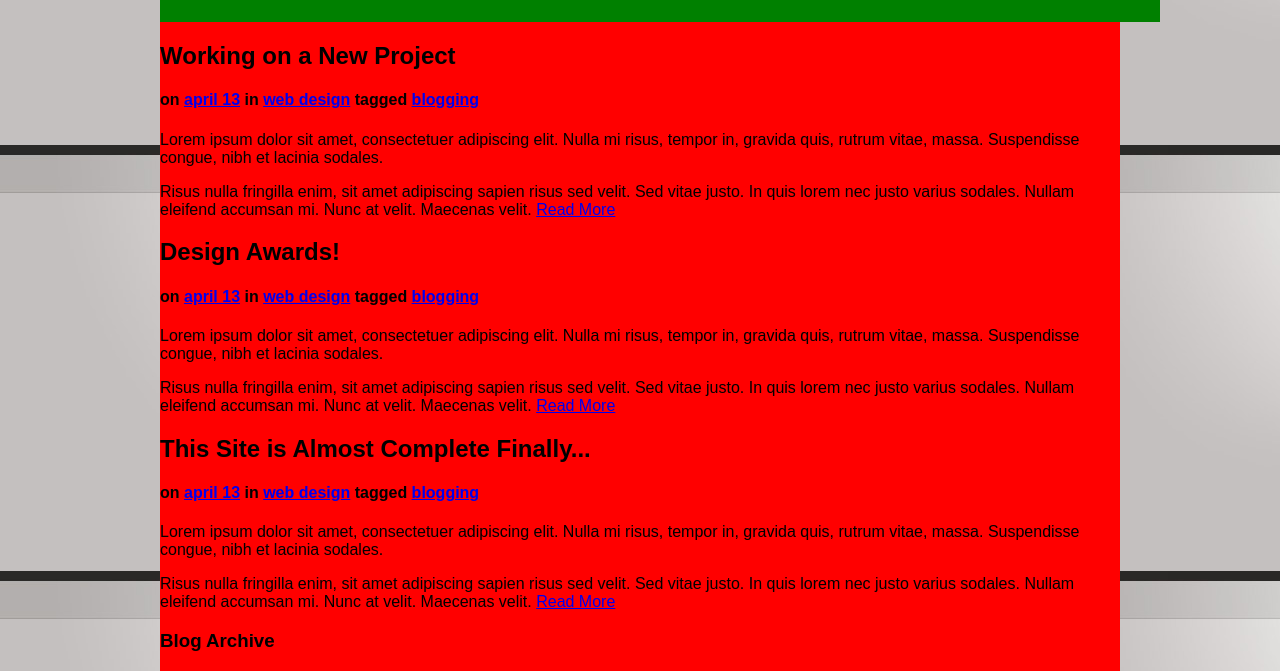
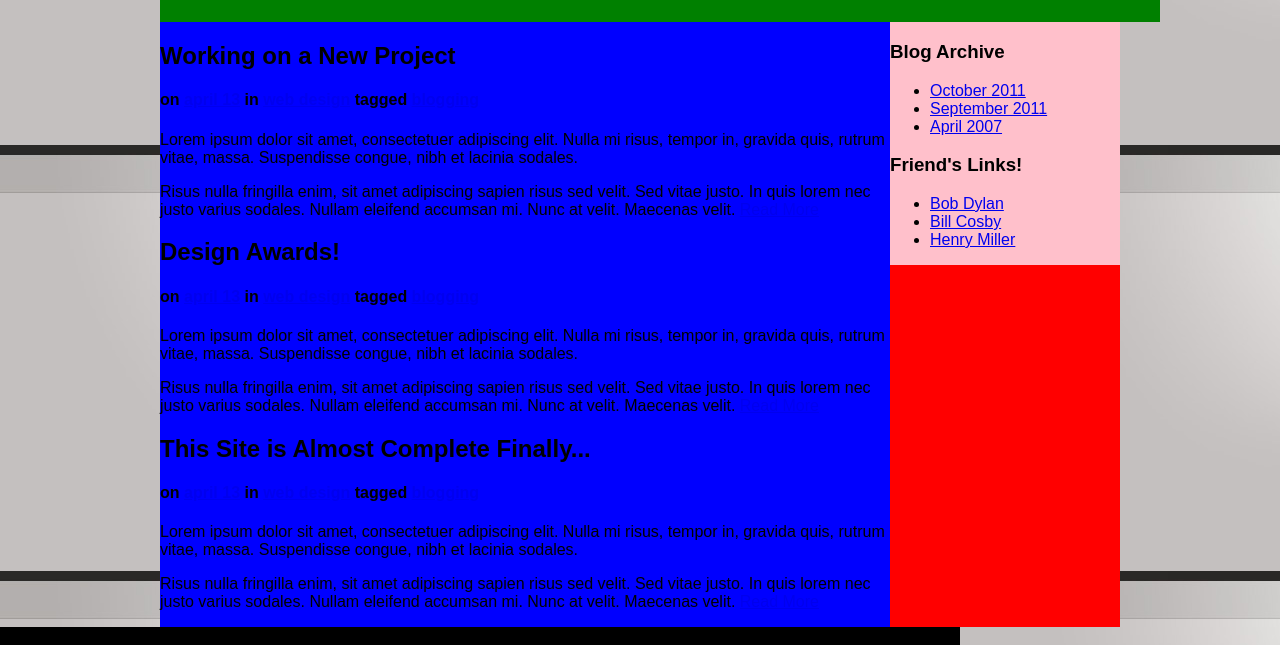
Before and after one commit to Arielle919/Greeting_card, a plain HTML site: page index.html in a window 1280 px wide. Shown: the part 281-952 px from the top of the page. After the commit the page ends 926 px from the top, so only its background shows below. Drawn offline with Linux system fonts and the light colour scheme.

Commit message:
In process CSS

```diff
--- a/css/style.css
+++ b/css/style.css
@@ -1,6 +1,6 @@
 body{
 background-image:url(../images/background_light.jpg);
-
+background-repeat: repeat-x top center;
 }
 
 #wrapper{
@@ -25,5 +25,23 @@ margin:0 auto;
 }
 
 .clear{
-  float:none;
+  clear:both;
 }
+
+#left{
+  background-color: blue;
+  width: 730px;
+  float: left;
+}
+
+#right{
+  background-color: pink;
+  width: 230px;
+  float: left;
+}
+
+footer {
+  background-color: black;
+  width: 960px;
+  clear: both;
+}
--- a/index.html
+++ b/index.html
@@ -57,9 +57,12 @@
       </section> <!-- close #right -->
       <div class="clear"></div>
     </div> <!--close #content-->
+
   <footer>
     <small>(c)Ecard Worldwide Corp. 2012</small>
   </footer>
+  <div class="clear"></div>
+
   </div>
 </body>
 </html>
```
